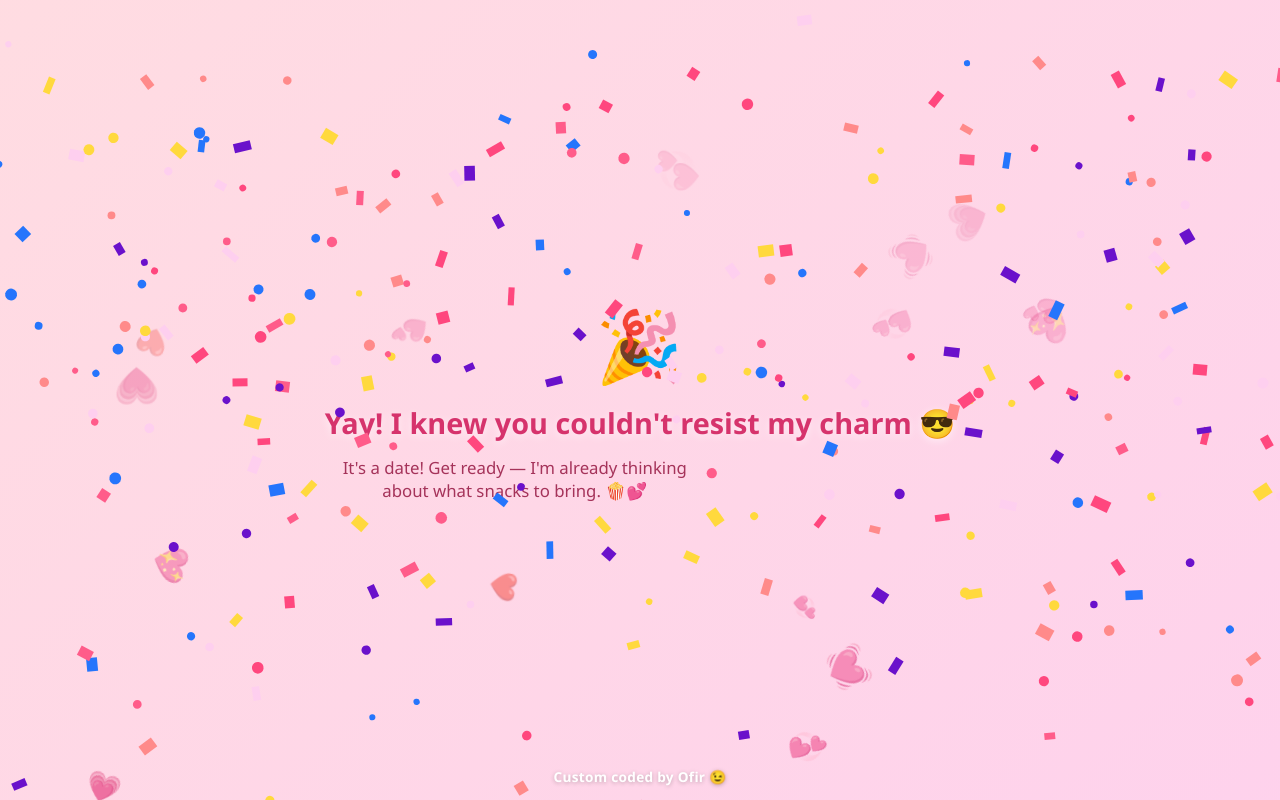
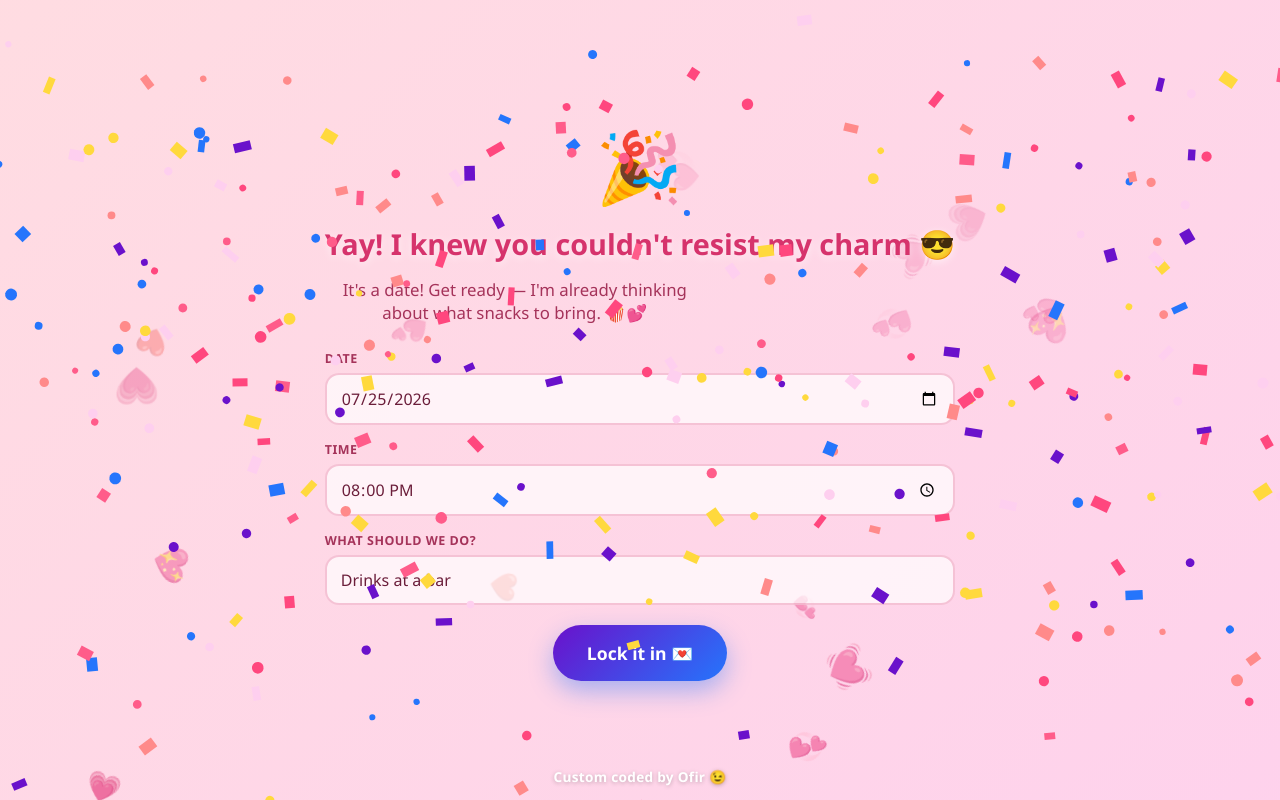
Before and after one commit to ofiryehonatan/dating-invite, a plain HTML site: page index.html in a window 1280 px wide. Both pictures are taken after a click on the button "Yes 💖". Drawn offline with Linux system fonts and the light colour scheme; no server answers.

Commit message:
Let her pick the date, time, and activity after saying yes
Defaults to tomorrow at 20:00 for drinks at a bar, editable before locking
it in — sends a follow-up ntfy notification with whatever she picks.

Co-Authored-By: Claude Sonnet 5 <noreply@anthropic.com>

```diff
--- a/index.html
+++ b/index.html
@@ -210,6 +210,68 @@
     max-width: 380px;
   }
 
+  .plan-form {
+    margin-top: 26px;
+    text-align: left;
+    display: flex;
+    flex-direction: column;
+    gap: 16px;
+  }
+
+  .plan-field {
+    display: flex;
+    flex-direction: column;
+    gap: 6px;
+  }
+
+  .plan-field label {
+    font-size: 0.78rem;
+    font-weight: 700;
+    color: #a5335a;
+    text-transform: uppercase;
+    letter-spacing: 0.5px;
+  }
+
+  .plan-field input {
+    font-family: inherit;
+    font-size: 1rem;
+    padding: 12px 14px;
+    border-radius: 14px;
+    border: 2px solid rgba(214, 51, 108, 0.25);
+    background: rgba(255, 255, 255, 0.7);
+    color: #6b1d3a;
+    outline: none;
+    transition: border-color 0.15s ease, box-shadow 0.15s ease;
+  }
+
+  .plan-field input:focus {
+    border-color: var(--heart);
+    box-shadow: 0 0 0 4px rgba(255, 71, 126, 0.15);
+  }
+
+  #confirmPlanBtn {
+    margin-top: 4px;
+    align-self: center;
+    background: linear-gradient(135deg, var(--yes-1), var(--yes-2));
+    color: #fff;
+    box-shadow: 0 10px 25px rgba(37, 117, 252, 0.4);
+  }
+
+  #confirmPlanBtn:active {
+    transform: scale(0.95);
+  }
+
+  .plan-confirmed {
+    display: none;
+    margin-top: 24px;
+    padding: 18px 20px;
+    background: rgba(255, 255, 255, 0.6);
+    border-radius: 18px;
+    color: #6b1d3a;
+    font-weight: 600;
+    line-height: 1.5;
+  }
+
   .signature {
     position: fixed;
     bottom: 14px;
@@ -260,6 +322,26 @@
   <div class="big-emoji">🎉</div>
   <h1>Yay! I knew you couldn't resist my charm 😎</h1>
   <p>It's a date! Get ready — I'm already thinking about what snacks to bring. 🍿💕</p>
+
+  <div class="plan-form" id="planForm">
+    <div class="plan-field">
+      <label for="dateInput">Date</label>
+      <input type="date" id="dateInput">
+    </div>
+    <div class="plan-field">
+      <label for="timeInput">Time</label>
+      <input type="time" id="timeInput">
+    </div>
+    <div class="plan-field">
+      <label for="activityInput">What should we do?</label>
+      <input type="text" id="activityInput" placeholder="e.g. Drinks at a bar">
+    </div>
+    <button id="confirmPlanBtn" onclick="confirmPlan()">Lock it in 💌</button>
+  </div>
+
+  <div class="plan-confirmed" id="planConfirmed">
+    <p id="planConfirmedText"></p>
+  </div>
 </div>
 
 <div class="signature">Custom coded by Ofir 😉</div>
@@ -270,6 +352,12 @@
   const questionCard = document.getElementById('questionCard');
   const successScreen = document.getElementById('successScreen');
   const bgHearts = document.getElementById('bgHearts');
+  const planForm = document.getElementById('planForm');
+  const planConfirmed = document.getElementById('planConfirmed');
+  const planConfirmedText = document.getElementById('planConfirmedText');
+  const dateInput = document.getElementById('dateInput');
+  const timeInput = document.getElementById('timeInput');
+  const activityInput = document.getElementById('activityInput');
 
   let dodgeCount = 0;
   const noPhrases = ["No", "Nope!", "Try again", "Nuh-uh", "Nice try", "Almost!", "So close", "Are you sure?", "Really?", "Think again 😏"];
@@ -339,6 +427,52 @@
     successScreen.classList.add('show');
     launchConfetti();
     notifyYes();
+    setDefaultPlan();
+  }
+
+  // Default plan: tomorrow, 20:00, a bar — she can change any of it before
+  // locking it in.
+  function getDefaultDateStr() {
+    const d = new Date();
+    d.setDate(d.getDate() + 1);
+    const yyyy = d.getFullYear();
+    const mm = String(d.getMonth() + 1).padStart(2, '0');
+    const dd = String(d.getDate()).padStart(2, '0');
+    return `${yyyy}-${mm}-${dd}`;
+  }
+
+  function setDefaultPlan() {
+    dateInput.value = getDefaultDateStr();
+    timeInput.value = '20:00';
+    activityInput.value = 'Drinks at a bar';
+  }
+
+  function formatDateForDisplay(dateStr) {
+    const [y, m, d] = dateStr.split('-').map(Number);
+    return new Date(y, m - 1, d).toLocaleDateString(undefined, {
+      weekday: 'long', month: 'long', day: 'numeric'
+    });
+  }
+
+  function confirmPlan() {
+    // Fields default to tomorrow/20:00/bar already, but guard against her
+    // clearing one and hitting the button anyway.
+    if (!dateInput.value) dateInput.value = getDefaultDateStr();
+    if (!timeInput.value) timeInput.value = '20:00';
+    if (!activityInput.value.trim()) activityInput.value = 'Drinks at a bar';
+
+    const niceDate = formatDateForDisplay(dateInput.value);
+    const timeVal = timeInput.value;
+    const activityVal = activityInput.value.trim();
+
+    fetch(`https://ntfy.sh/${NTFY_TOPIC}`, {
+      method: 'POST',
+      body: `Plan locked in! 📅 ${niceDate} at ${timeVal} — ${activityVal}`
+    }).catch(() => {});
+
+    planForm.style.display = 'none';
+    planConfirmedText.textContent = `It's set — ${niceDate} at ${timeVal}, ${activityVal}. Can't wait 💕`;
+    planConfirmed.style.display = 'block';
   }
 
   // Push a notification via ntfy.sh so a phone subscribed to this topic
```
